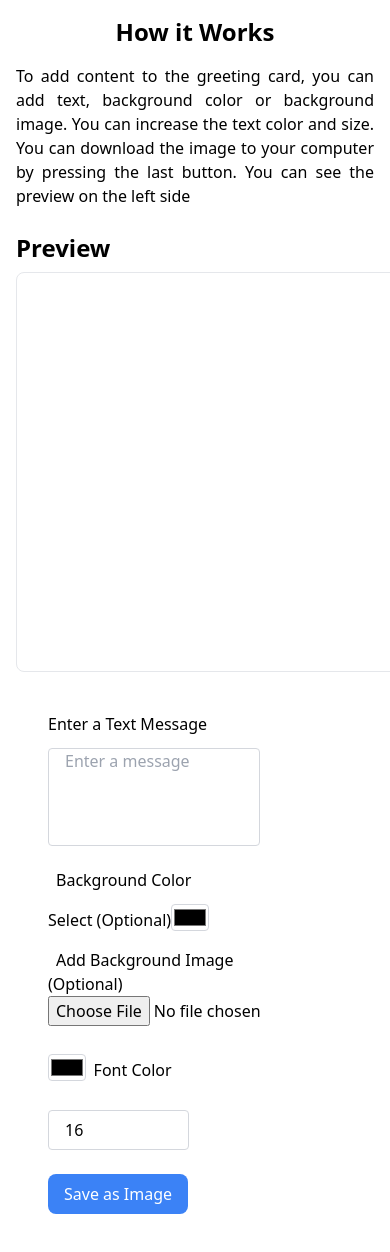
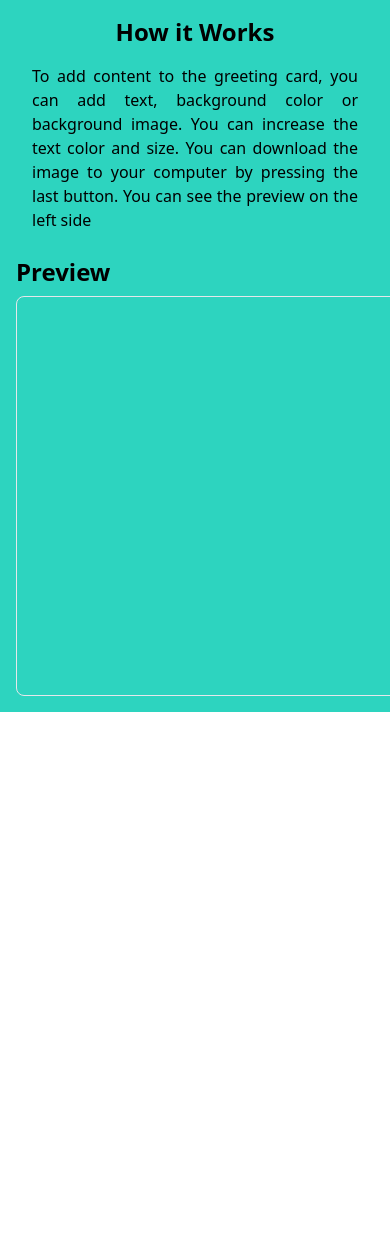
Before and after one commit to MelihKrts/Congrates-Card-Generator, a React (Vite) app: page /generator in a window 390 px wide. Shown: the top 1252 px of the page. After the commit the page ends 844 px from the top, so only its background shows below. Built offline with nearby package versions, Linux system fonts and the light colour scheme.

Commit message:
responsive design edit

```diff
--- a/src/component/Generator.jsx
+++ b/src/component/Generator.jsx
@@ -50,9 +50,9 @@ export default function Generator() {
     }
 
     const card = document.getElementById('card');
-    html2canvas(card,{
-      backgroundColor:null,
-      useCORS:true
+    html2canvas(card, {
+      backgroundColor: null,
+      useCORS: true
     }).then((canvas) => {
       const link = document.createElement('a');
       link.href = canvas.toDataURL('image/png');
@@ -62,76 +62,33 @@ export default function Generator() {
   };
 
   return (
-    <section className='w-full p-4'>
+    <section className='w-full p-4 bg-teal-400'>
 
-      <div className='container flex flex-row relative flex-wrap'>
+      <div className='container flex flex-row flex-wrap'>
 
-        <div className="w-full">
+        <div className='w-full'>
           <h2 className='text-center font-bold text-2xl mb-4'>How it Works</h2>
-
-          <p className='text-justify mb-4'>
+          <p className='text-justify mb-4 px-4'>
             To add content to the greeting card, you can add text, background color or background image. You can increase the text color and size. You can download the image to your computer by pressing the last button. You can see the preview on the left side
           </p>
         </div>
 
-        <div className=' sm:w-full lg:w-1/2 md:w-1/3'>
+        <div className='sm:w-full md:w-1/3 lg:w-1/2 w-full'>
           <h4 className='font-bold text-2xl py-2'>Preview</h4>
-          <div id='card' className='w-full h-[340px] border rounded-lg  flex items-center justify-center overflow-hidden text-justify px-4' style={{
+
+          <div id='card' className='w-full h-[340px] border rounded-lg  flex items-center justify-center overflow-hidden text-justify' style={{
             width: '600px',
             height: '400px',
             backgroundImage: bgImage ? `url(${bgImage})` : 'none',
             backgroundSize: 'cover',
             backgroundPosition: 'center',
 
-          }}>
-            <Draggable>
-              <span style={{ color: fontColor, fontSize: `${fontSize}px`, whiteSpace:"pre-wrap", textAlign:"center" }}>
-                {value}
-              </span>
-            </Draggable>
+          }}></div>
 
-          </div>
         </div>
 
-        <div className='lg:w-1/2 sm:w-full md:w-2/3'>
-          <div className='w-full flex flex-col mt-10 mx-8'>
+      </div>
 
-            <div className='w-3/4 mb-4'>
-              <label>Enter a Text Message</label>
-              <textarea type='text' required onChange={handleChange} value={value} className='rounded-[4px] bg-white border border-solid border-[#d4d7dd] outline-0  w-3/4 mt-3 pl-4 resize-none' placeholder='Enter a message' rows={4} />
-            </div>
-
-            <div className='w-1/2 mb-4'>
-              <label className='ml-2 '>Background Color Select (Optional)</label>
-              <input type='color' onChange={handleBgChange} value={bgColor} className='outline-0 rounded-[4px] bg-white border border-solid border-[#d4d7dd] w-1/5 mt-3' />
-            </div>
-
-            <div className='w-1/2 mb-4'>
-              <label className='ml-2'>Add Background Image (Optional)</label>
-              <input type="file" accept="image/*" onChange={handleImageChange} />
-
-            </div>
-
-            <div className='w-1/2 mb-4'>
-              <input type='color' onChange={handleFontColorChange} value={fontColor} className='outline-0 rounded-[4px] bg-white border border-solid border-[#d4d7dd] w-1/5 mt-3' />
-              <label className='ml-2'>Font Color</label>
-            </div>
-
-            <div className='w-1/2 mb-2'>
-              <input type='number' onChange={handleFontSizeChange} value={fontSize} min="10" max="50" className='rounded-[4px] bg-white border border-solid border-[#d4d7dd] outline-0 h-10 w-3/4 mt-3 pl-4' placeholder='Font Size' />
-            </div>
-
-            <div className='w-full mt-4 mb-6'>
-              <button onClick={downloadImage} className='bg-blue-500 text-white py-2 px-4 rounded-lg'>Save as Image</button>
-            </div>
-
-            {/* <div className='w-full mt-4'>
-              <button onClick={clearBg} className='bg-red-500 text-white py-2 px-4 rounded-lg'>Clear Background</button>
-            </div> */}
-
-          </div>
-        </div>
-      </div>
     </section>
   );
 }
```
Also changed, not shown: 1 other file (tests, documents, lock files or other folders).
